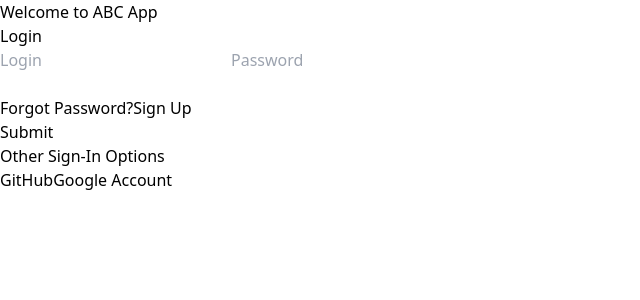
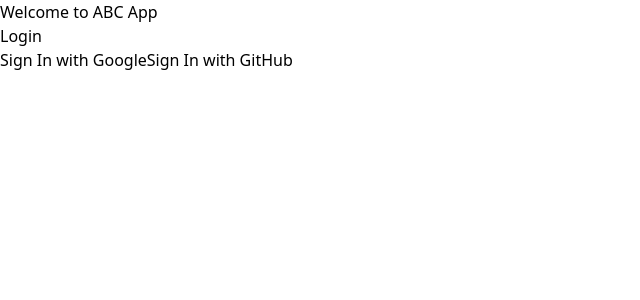
Before and after one commit to NikKonakov/CPRG306-FinalAssignment, a Next.js app in the folder cprg306-final/: page /login in a window 1280 px wide. Shown: the top 300 px of the page, without its empty margins (0-640 px from the left). Built offline with nearby package versions, Linux system fonts and the light colour scheme.

Commit message:
Firebase login implementation
Firebase implementation

```diff
--- /dev/null
+++ b/cprg306-final/app/_utils/firebaseConfig.js
@@ -0,0 +1,19 @@
+import { initializeApp } from "firebase/app";
+import { getAnalytics } from "firebase/analytics";
+import { getAuth } from "firebase/auth";
+
+const firebaseConfig = {
+    apiKey: "AIzaSyBFRql0PxrXAn-o-_OQhhHW5ikwLldyaU8",
+    authDomain: "abc-finance-14448.firebaseapp.com",
+    projectId: "abc-finance-14448",
+    storageBucket: "abc-finance-14448.appspot.com",
+    messagingSenderId: "975251525817",
+    appId: "1:975251525817:web:db1bfcb1c06b99c0578b68",
+    measurementId: "G-F245NTVYJ9"
+  };
+
+const app = initializeApp(firebaseConfig);
+const analytics = getAnalytics(app);
+const auth = getAuth(app);
+
+export { auth };
--- a/cprg306-final/app/login/page.js
+++ b/cprg306-final/app/login/page.js
@@ -1,26 +1,54 @@
-`use client`
-export default function Page(){
-    return(
-    <div className=" flex justify-center items-center h-screen pb-36">
-        <div className=" border-2 border-stone-800 rounded-xl p-3 bg-yellow-200 bg-opacity-40 shadow-md shadow-slate-700">
-            <p className=" text-3xl font-medium font-serif text-center mb-3">Welcome to ABC App</p>
-            <p className="text-xl font-serif text-center m-2">Login</p>
-            <div className="flex flex-col">
-                <input className=" border-2 border-stone-700 mb-1 rounded-md font-serif justify-center shadow-sm shadow-black" type="text" placeholder="Login" required></input>
-                <input className="border-2 border-stone-700 w-full mb-2 rounded-md font-serif justify-center shadow-sm shadow-black" type="password" placeholder="Password" required></input>
-            </div>
-            <br />
-            <div className="flex">
-                <button className="flex justify-start text-xs text-blue-600 font-light underline visited:text-purple-900 hover:text-purple-500 active:bg-purple-700 active:animate-ping visited:italic">Forgot Password?</button>
-                <button className="flex justify-end ml-auto text-xs text-blue-600 font-light underline visited:text-purple-900 visited:italic hover:text-purple-500 active:bg-purple-700 active:animate-ping">Sign Up</button>
-            </div>
-            <div className="flex justify-center mb-2"><button className="border-2 border-green-900 p-0.5 rounded-lg bg-gradient-to-br from-green-800 to-lime-400 hover:from-green-600 hover:to-lime-400 active:animate-ping">Submit</button></div>
-            <div className="border-2 border-stone-800 rounded-full"></div>
-            <div className="flex justify-center flex-row flex-wrap">
-                <p className="flex justify-center w-full m-auto">Other Sign-In Options</p>
-                <button className="p-0.5 border-2 border-stone-700 m-2 rounded-md bg-gradient-to-r from-slate-900 via-slate-600 to-slate-900 text-slate-200 hover:text-white font-mono active:animate-ping">GitHub</button>
-                <button className="p-0.5 border-yellow-400 border-2 m-2 rounded-md text-black font-mono bg-gradient-to-r from-green-600 via-yellow-300 to-red-600 hover:text-white active:animate-ping">Google Account</button>
+"use client";
+
+import { GoogleAuthProvider, GithubAuthProvider, signInWithPopup } from "firebase/auth";
+import { auth } from "../_utils/firebaseConfig";
+import { useRouter } from "next/navigation";
+
+export default function Page() {
+    const router = useRouter();
+
+    const handleGoogleSignIn = async () => {
+        const provider = new GoogleAuthProvider();
+        try {
+            await signInWithPopup(auth, provider);
+            router.push("/home");
+        } catch (error) {
+            console.error("Error with Google sign-in:", error);
+            alert("Google sign-in failed.");
+        }
+    };
+
+    const handleGithubSignIn = async () => {
+        const provider = new GithubAuthProvider();
+        try {
+            await signInWithPopup(auth, provider);
+            router.push("/home");
+        } catch (error) {
+            console.error("Error with GitHub sign-in:", error);
+            alert("GitHub sign-in failed.");
+        }
+    };
+
+    return (
+        <div className="flex justify-center items-center h-screen pb-36">
+            <div className="border-2 border-stone-800 rounded-xl p-3 bg-yellow-200 bg-opacity-40 shadow-md shadow-slate-700">
+                <p className="text-3xl font-medium font-serif text-center mb-3">Welcome to ABC App</p>
+                <p className="text-xl font-serif text-center m-2">Login</p>
+                <div className="flex flex-col">
+                    <button
+                        className="border-2 border-stone-700 mb-1 rounded-md font-serif justify-center shadow-sm shadow-black p-2 bg-gradient-to-r from-green-600 via-yellow-300 to-red-600 hover:text-white"
+                        onClick={handleGoogleSignIn}
+                    >
+                        Sign In with Google
+                    </button>
+                    <button
+                        className="border-2 border-stone-700 w-full mb-2 rounded-md font-serif justify-center shadow-sm shadow-black p-2 bg-gradient-to-r from-slate-900 via-slate-600 to-slate-900 text-slate-200 hover:text-white"
+                        onClick={handleGithubSignIn}
+                    >
+                        Sign In with GitHub
+                    </button>
+                </div>
             </div>
         </div>
-    </div>);
+    );
 }
--- a/cprg306-final/package.json
+++ b/cprg306-final/package.json
@@ -11,7 +11,7 @@
   "dependencies": {
     "babel": "^6.23.0",
     "encoding": "^0.1.13",
-    "firebase": "^10.12.3",
+    "firebase": "^10.12.5",
     "next": "14.2.3",
     "react": "^18.3.1",
     "react-dom": "^18",
```
Also changed, not shown: 1 other file (tests, documents, lock files or other folders).
